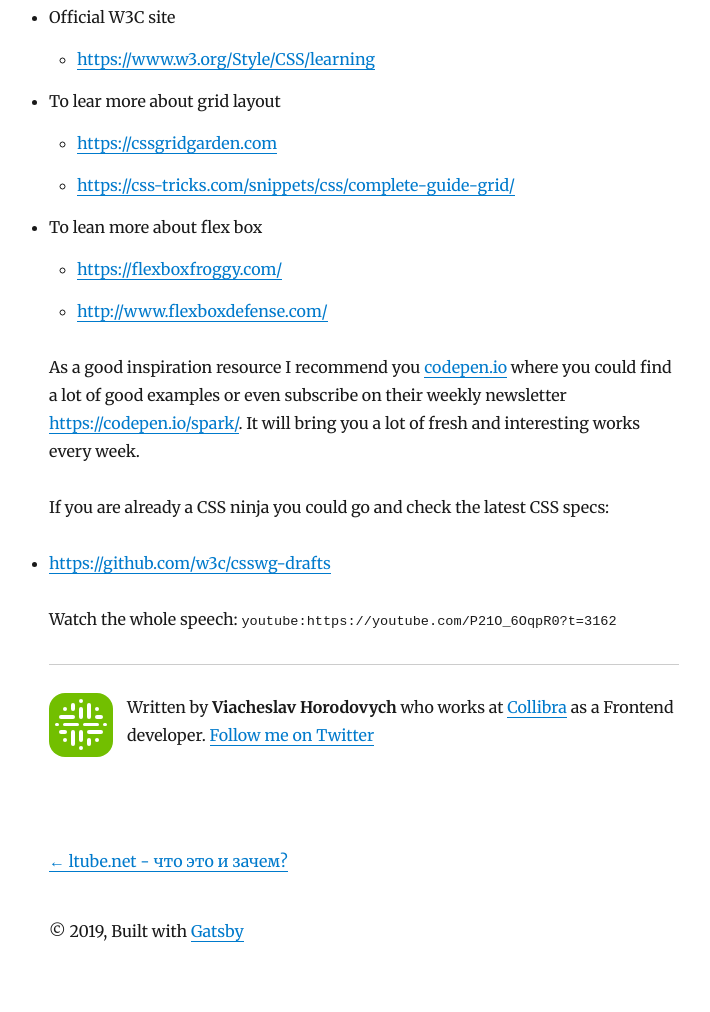
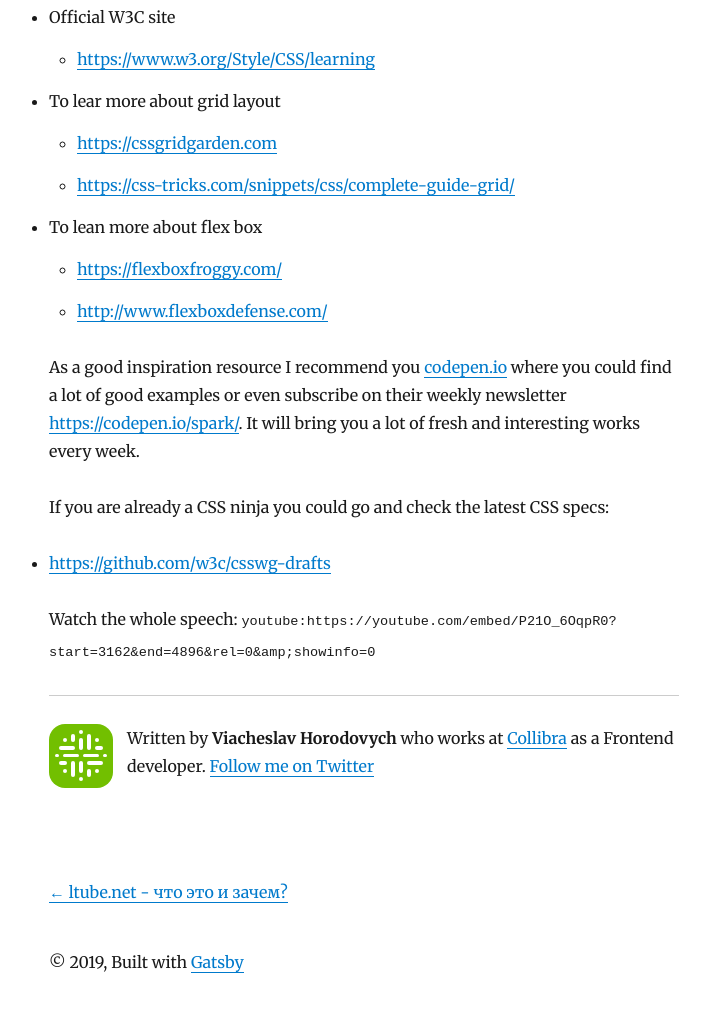
Before and after one commit to slavik925/outofmemory, a Gatsby site: page /drawing-in-css/ in a window 1280 px wide. Shown: the part 2511-3523 px from the top of the page, without its empty margins (276-986 px from the left). Before the commit the page ends 3498 px from the top, so only its background shows below. Built offline with nearby package versions, Linux system fonts and the light colour scheme; Gatsby itself is replaced by a stand-in of ours; some packages are replaced by stand-ins of ours.

Commit message:
Add youtube correct embed url

```diff
--- a/content/blog/drawing-in-css/index.md
+++ b/content/blog/drawing-in-css/index.md
@@ -76,4 +76,4 @@
 * https://github.com/w3c/csswg-drafts
 
 Watch the whole speech:
-`youtube:https://youtube.com/P21O_6OqpR0?t=3162`
+`youtube:https://youtube.com/embed/P21O_6OqpR0?start=3162&end=4896&rel=0&amp;showinfo=0`
```
